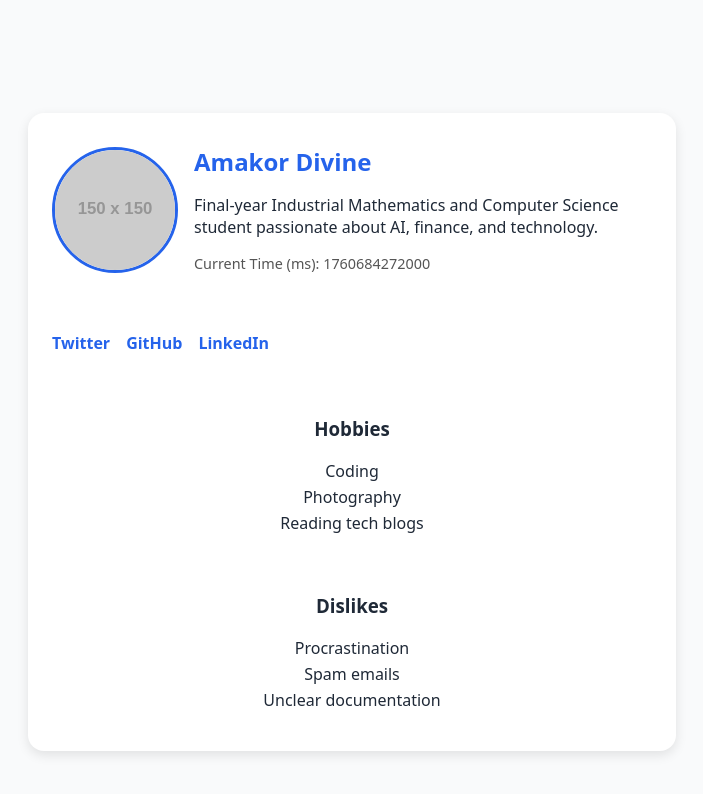
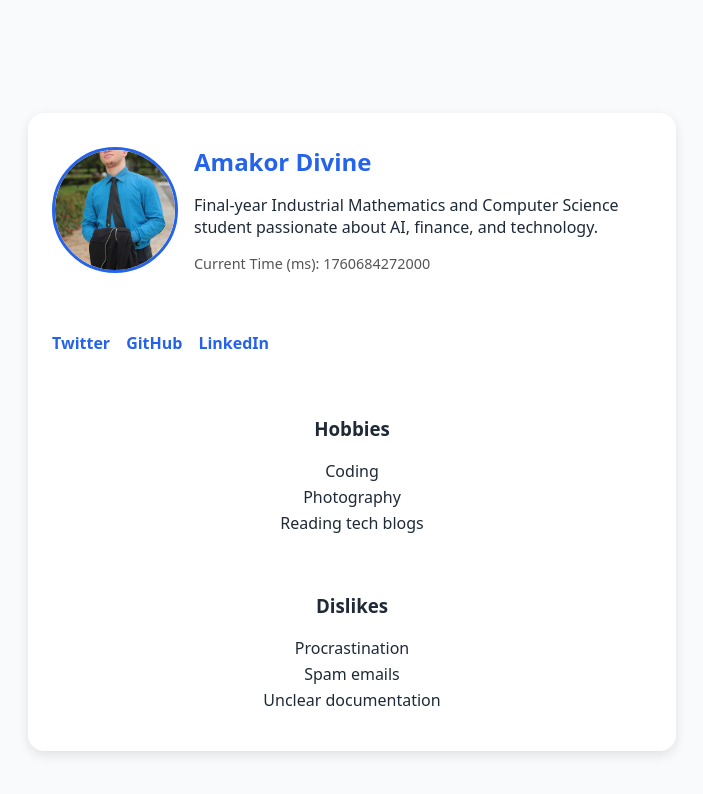
Before and after one commit to divine-amakor/Frontend-Stage0, a plain HTML site: page index.html in a window 1280 px wide. Shown: the whole page, without its empty margins (288-991 px from the left). Drawn offline with Linux system fonts and the light colour scheme; placeholder pictures from the web are drawn by us.

Commit message:
Update avatar image source to 'me.jpg'

```diff
--- a/index.html
+++ b/index.html
@@ -11,7 +11,7 @@
       <header class="profile-header">
         <figure class="avatar-container">
           <img
-            src="https://via.placeholder.com/150"
+            src="me.jpg"
             alt="User avatar"
             class="avatar"
             data-testid="test-user-avatar"
```
